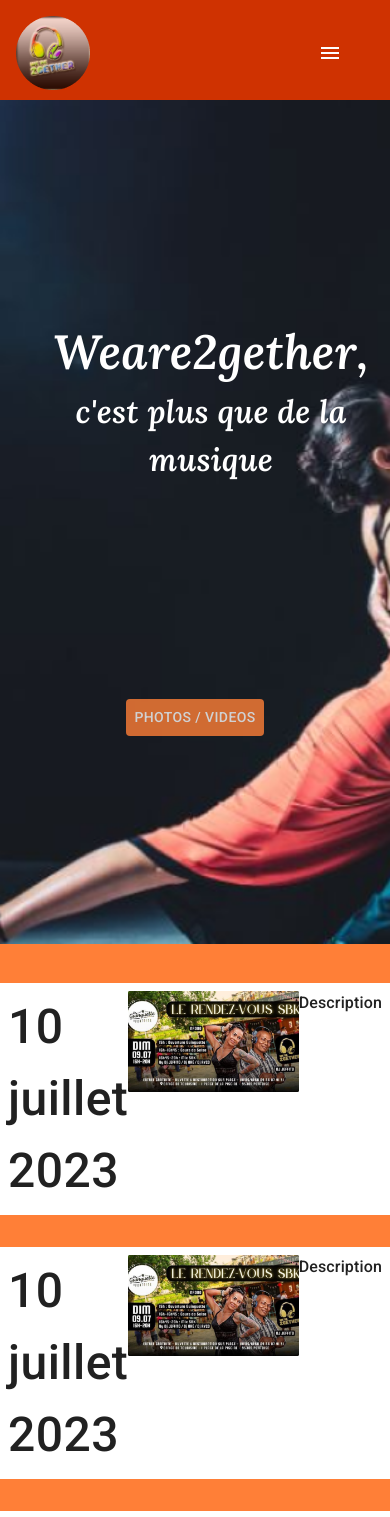
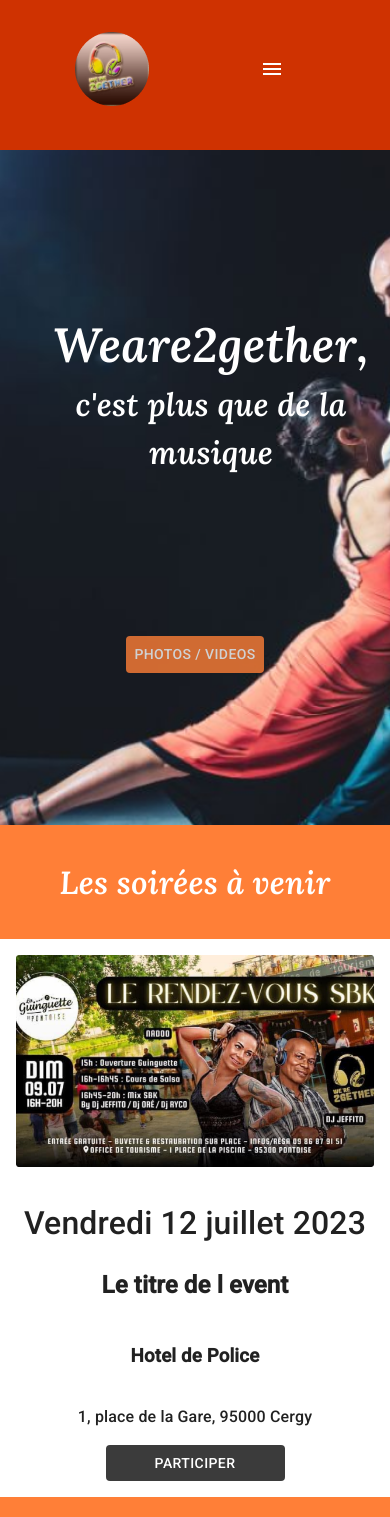
Before and after one commit to nivorako/weare2gether, a React (Create React App) app: page / in a window 390 px wide. Shown: the top 1517 px of the page. Built offline with nearby package versions, Linux system fonts and the light colour scheme.

Commit message:
set up events responsive

```diff
--- a/src/components/Event.js
+++ b/src/components/Event.js
@@ -1,8 +1,7 @@
 import React from 'react';
 
-import { Box } from '@mui/material';
+import { Button } from '@mui/material';
 import styled from '@emotion/styled';
-import { Typography } from '@mui/material';
 import EventImg from "../assets/salsaGuinguette 1.png";
 
 /**
@@ -12,31 +11,68 @@ import EventImg from "../assets/salsaGuinguette 1.png";
 const Event = () => {
     return (
         <EventContainer>
-            <Typography
-                fontSize="48px"
-            >
-                10 juillet 2023
-            </Typography>
-
-
-            <Box>
-                <img src={EventImg} alt="" width="100%"></img>
-            </Box>
-            <Box>Description</Box>
+            <EventElt>
+                <img src={EventImg} alt="" width="100%" height="100%"></img>
+            </EventElt>
+            <EventElt>
+                <EventDate>Vendredi 12 juillet 2023</EventDate>
+                <EventTitle>Le titre de l event</EventTitle>
+                <EventAdress>
+                    <h3>Hotel de Police</h3>
+                    <p>1, place de la Gare, 95000 Cergy</p>
+                </EventAdress>
+                <EventBtn>Participer</EventBtn>
+            </EventElt>
         </EventContainer>
     )
 };
 
 const EventContainer = styled.div`
     witdh:100%;
-
     display:flex;
     justify-content: space-between;
-    padding: .5rem;
+    margin-bottom: 4rem;
     background-color: white;
-    margin-bottom: 2rem;
+    @media(max-width: 764px){
+        flex-direction: column;
+        align-items: center;
+    }
 `;
 
-// const EventElt = styled.
+const EventElt = styled.div`
+    width: 50%;
+    padding: 1rem;
+    display: flex;
+    flex-direction: column;
+    justify-content: center;
+    align-items: center;
+    @media(max-width: 764px){
+        width: 100%;
+    }
+`;
+
+const EventDate = styled.span`
+    font-size : 32px;
+`;
+
+const EventTitle = styled.h2`
+
+`;
+
+const EventAdress = styled.div`
+    display: flex;
+    flex-direction: column;
+    justify-content: center;
+    align-items: center;
+`;
+
+const EventBtn = styled(Button)`
+    width: 50%;
+    background-color: var(--black);
+    color: white;
+    &:hover{
+        background-color: var(--secondary);
+    }
+`;
 
 export default Event
--- a/src/components/Header.js
+++ b/src/components/Header.js
@@ -55,7 +55,8 @@ const Header = () => {
                 >
                     <Toolbar
                         sx={{
-                            marginTop:"1rem",
+                            width:"70%",
+                            margin:"2rem auto 0 auto",
                             display:"flex",
                             justifyContent:"space-between"
                         }}
@@ -178,16 +179,16 @@ const HeaderLink = styled(Link)`
     text-decoration: none;
 `;
 
-const HeaderTitle = styled.h1`
+const HeaderTitle = styled.title`
     height: 10rem;
     display: flex;
     justify-content: center;
 `;
 
 const HeaderNav = styled.nav`
-    width: 75%;
+    width: 60%;
     display: flex;
-    justify-content: space-around;
+    justify-content: space-between;
     align-items: center;
 `;
 
@@ -213,11 +214,11 @@ const HeaderNavItem = styled.nav`
     &::after{
         content: '';
         position: absolute;
-        bottom: -3px; /* Ajustez cette valeur pour définir la hauteur du soulignement */
+        bottom: -3px; /* la hauteur du soulignement */
         left: 0;
         width: 100%;
-        height: 2px; /* Ajustez cette valeur pour définir l'épaisseur du soulignement */
-        background-color: white; /* Utilisez la couleur souhaitée pour le soulignement */
+        height: 2px; /* épaisseur du soulignement */
+        background-color: white; /* couleur soulignement */
         opacity: 0;
         transition: opacity 0.2s ease-in-out;
     }
--- a/src/pages/Home.js
+++ b/src/pages/Home.js
@@ -11,8 +11,9 @@ const Home = () => {
     <>
         <HomeContainer >
             <HomeBox>
+                <HomeArticle>
                     <HomeTitle>
-                    <img src={ImgTitle} alt="titre" style={{width:"100%", height:"100vh", objectFit:"cover", borderRadius:"0"}} />
+                        <img src={ImgTitle} alt="titre" style={{width:"100%", height:"80vh", objectFit:"cover", borderRadius:"0"}} />
                         <Box
                             sx={{
                                 position: "absolute",
@@ -40,11 +41,13 @@ const Home = () => {
 
                         </Box>
                     </HomeTitle>
+                    <HomeEventsTitle>Les soirées à venir</HomeEventsTitle>
                     <HomeEvents>
                         <Event/>
                         <Event/>
                         <Event/>
                     </HomeEvents>
+                </HomeArticle>
             </HomeBox>
         </HomeContainer>
     </>
@@ -56,9 +59,13 @@ const HomeContainer = styled.main`
     background-color:var(--secondary);
 `;
 
+const HomeArticle = styled.article`
+    width: 100%;
+    height: 100%;
+`;
 const HomeBox = styled.div`
-    width:80%;
-    margin: -300px auto 0 auto;
+    width:70%;
+    margin: -250px auto 0 auto;
     border-radius: 1rem 1rem 0 0;
     background-color: var(--secondary);
     z-Index: 10;
@@ -96,14 +103,17 @@ const Desc = styled.h1`
 
 const HomeEvents = styled.section`
     width:100%;
-    height: auto;
+    max-height: 100vh;
+    overflow-y: auto;
     margin-top: 2rem;
     margin-bottom: 2rem;
 `;
 
-const HomeEvent = styled.div`
-    width: 100%;
-    height: 200px;
+const HomeEventsTitle = styled.h2`
+   text-align: center;
+   font-family:Lora;
+   font-size: 32px;
+   color: white;
 `;
 
 const Btn = styled(Button)({
```
Lines whose indentation alone changed are shown as unchanged.
